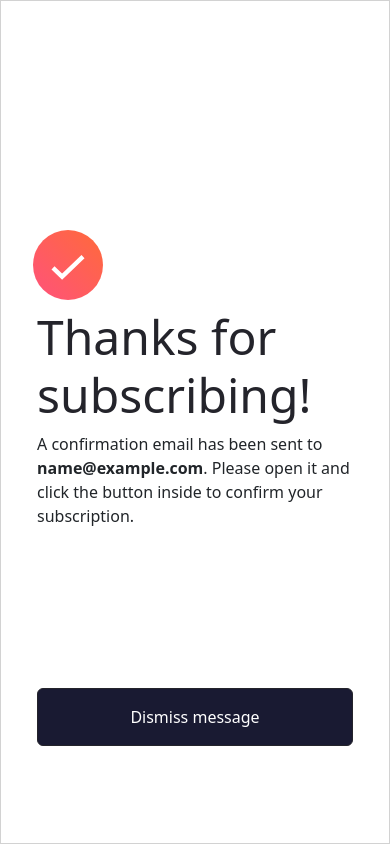
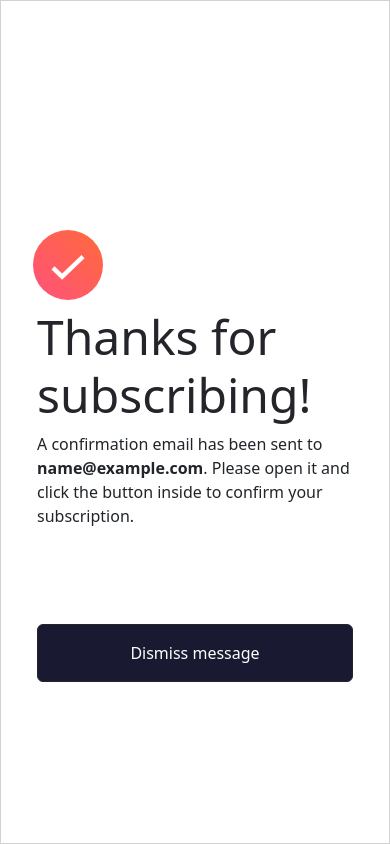
Before and after one commit to Lucas-Quiroga/newsletter-sign-up-with-success-message-main, a React (Vite) app: page / in a window 390 px wide. Both pictures are taken after typing "name@example.com" into the empty fields and a click on the button "Subscribe to monthly newsletter". Built offline with nearby package versions, Linux system fonts and the light colour scheme; no server answers.

Commit message:
finally app

```diff
--- a/src/styles/SuccesMessageStyles.css
+++ b/src/styles/SuccesMessageStyles.css
@@ -23,6 +23,6 @@
   .button-success {
     position: relative;
     padding: 1rem;
-    top: 8rem;
+    top: 4rem;
   }
 }
```
